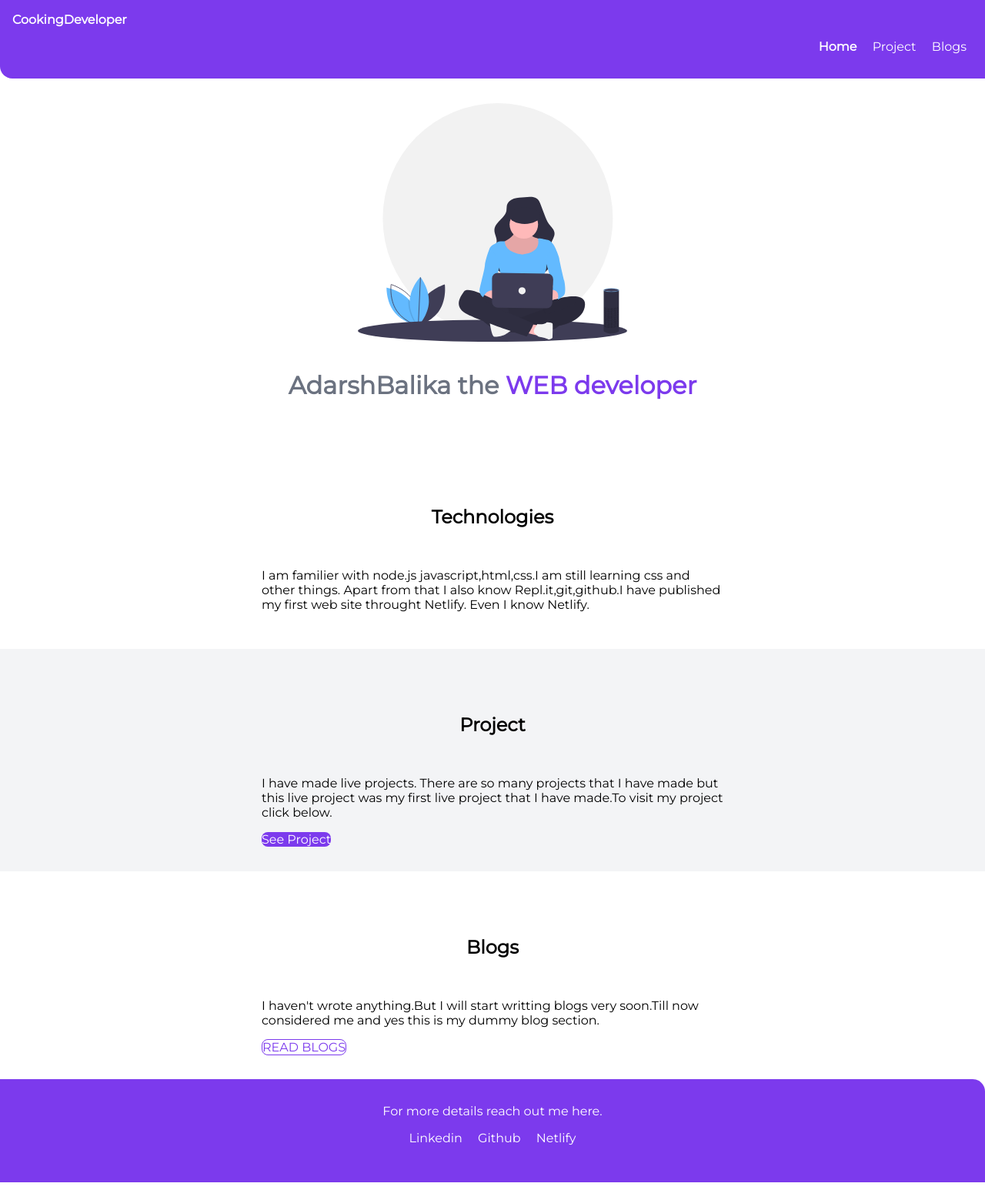
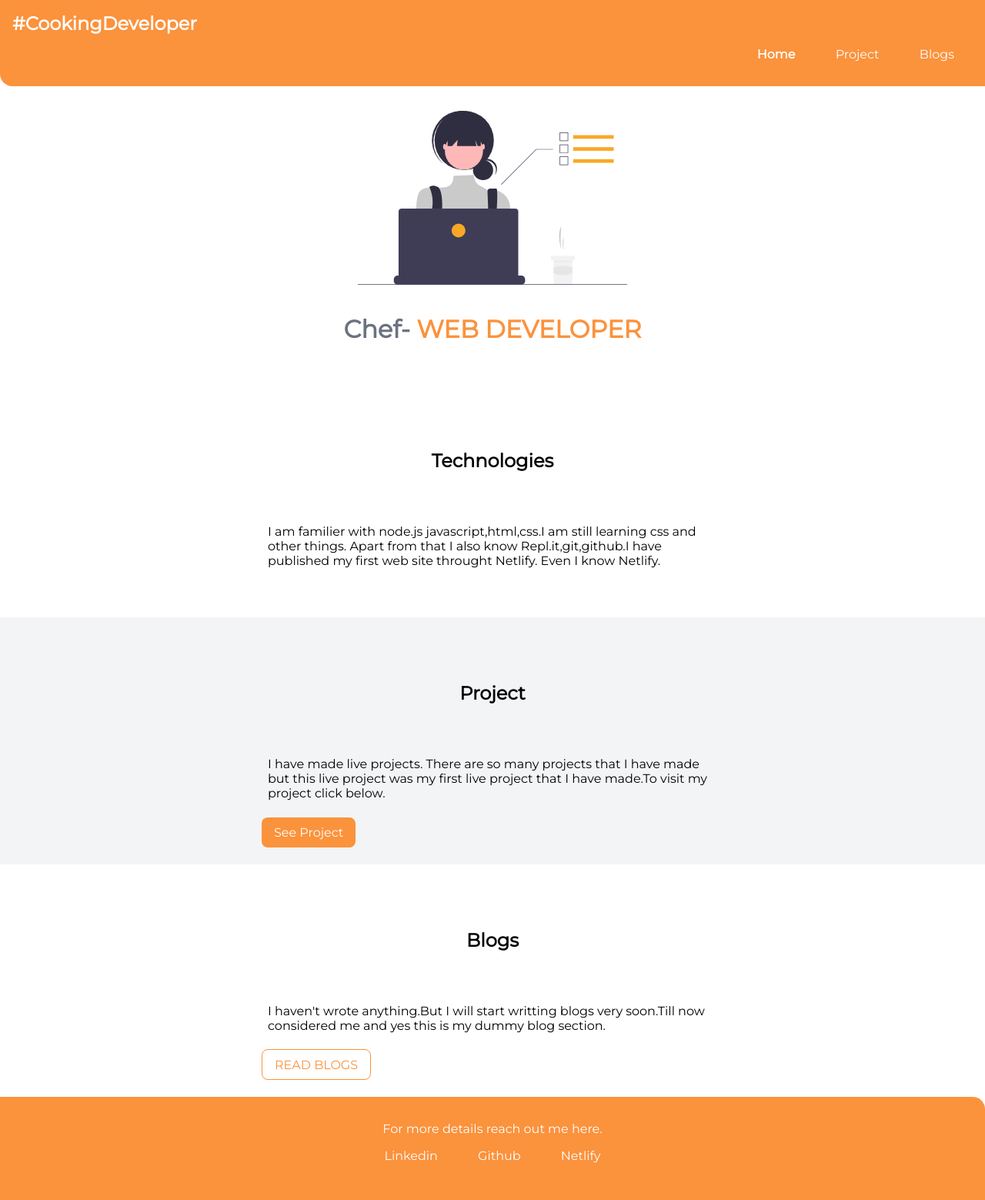
Before and after one commit to akankshadhabale/lessonNo3-HTMLCSS, a plain HTML site: page index.html in a window 1280 px wide. Shown: the whole page at 77% size. Before the commit the page ends 1536 px from the top, so only its background shows below. Drawn offline with Linux system fonts and the light colour scheme.

Commit message:
added section padding as well as in links

```diff
--- a/index.html
+++ b/index.html
@@ -9,7 +9,7 @@
 </head>
 <body>
     <nav class="navigation">
-        <div class="nav-brand"> CookingDeveloper </div>
+        <div class="nav-brand"> #CookingDeveloper </div>
         <ul class="list-non-bullet nav-pills">
             <li class="list-item-inline">
                 <a class="link link-active" href="/">Home</a>
@@ -23,8 +23,8 @@
         </ul>
     </nav>
     <header class="hero">
-        <img  class="hero-image" src="image/hero.svg"/>
-        <h1 class="hero-heading">AdarshBalika the <span class="heading-inverted">WEB developer</span> </h1>
+        <img  class="hero-image" src="image/hero1.svg"/>
+        <h1 class="hero-heading">Chef- <span class="heading-inverted">WEB DEVELOPER</span> </h1>
     </header>
     <section class="section">
         <div class="container container-center">
@@ -37,7 +37,7 @@
         <div class="container container-center">
             <h1>Project</h1>
         <p>I have made live projects. There are so many projects that I have made but this live project was my first live project that I have made.To visit my project click below.</p>
-        <a class="link link-primary" href="/">See Project</a>
+        <a class="link link-primary" href="project.html">See Project</a>
 
         </div>
 
@@ -46,7 +46,7 @@
         <div class="container container-center">
             <h1>Blogs</h1>
           <p>I haven't wrote anything.But I will start writting blogs very soon.Till now considered me and yes this is my dummy blog section.</p>
-          <a  class="link link-secondary" href="/">READ BLOGS</a>
+          <a  class="link link-secondary" href="blogs.html">READ BLOGS</a>
         </div>
 
     </section>
--- a/style.css
+++ b/style.css
@@ -1,7 +1,8 @@
 @import url('https://fonts.googleapis.com/css2?family=Montserrat&display=swap');
 
 :root{
-    --primary-color:#7C3AED;
+    --primary-color:
+    #FB923C;
     --dark-gray:#6B7280;
     --off-white:#F3F4F6;
 }
@@ -28,7 +29,7 @@ body{
 .link{
     box-sizing: border-box;
     text-decoration: none;
-    padding:o.5rem 1rem;
+    padding:0.6rem 1rem;
     margin-top: 1rem;
     margin-bottom: 1rem;
 }
@@ -64,6 +65,7 @@ body{
 
 .navigation .nav-brand{
     font-weight: bold;
+    font-size: 1.5rem;
 
 }
 
@@ -110,11 +112,15 @@ body{
 
 .section h1{
     text-align: center;
-    padding: 2rem;
+    padding: 2rem 0rem;
 }
 
 .ow{
     background-color: var(--off-white);
+}
+
+.section p{
+    padding:1rem 0.5rem;
 }
 
 .footer{
```
Also changed, not shown: blogs.html (+2 -2 lines), project.html (+5 -5 lines), image/builder-hero.svg (added), image/hero.svg (deleted), image/hero1.svg (added), image/project-icon.svg (added), image/project.svg (deleted).
